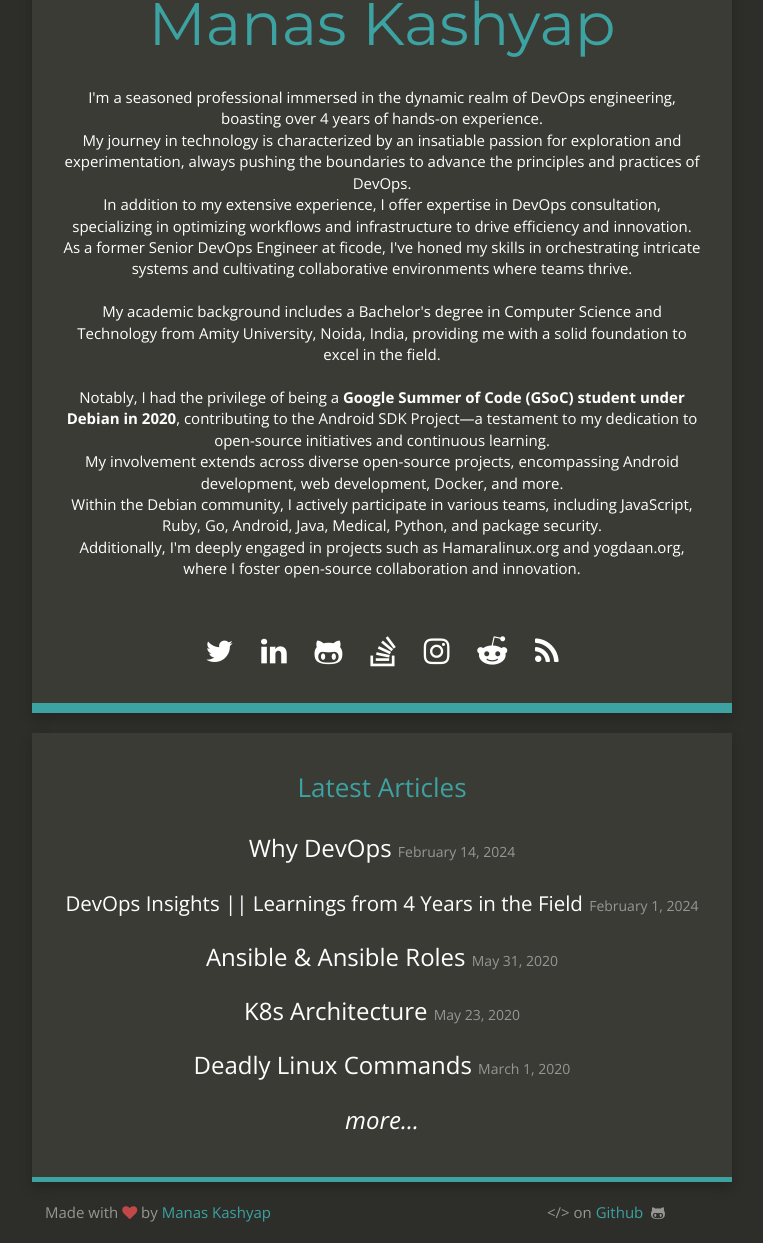
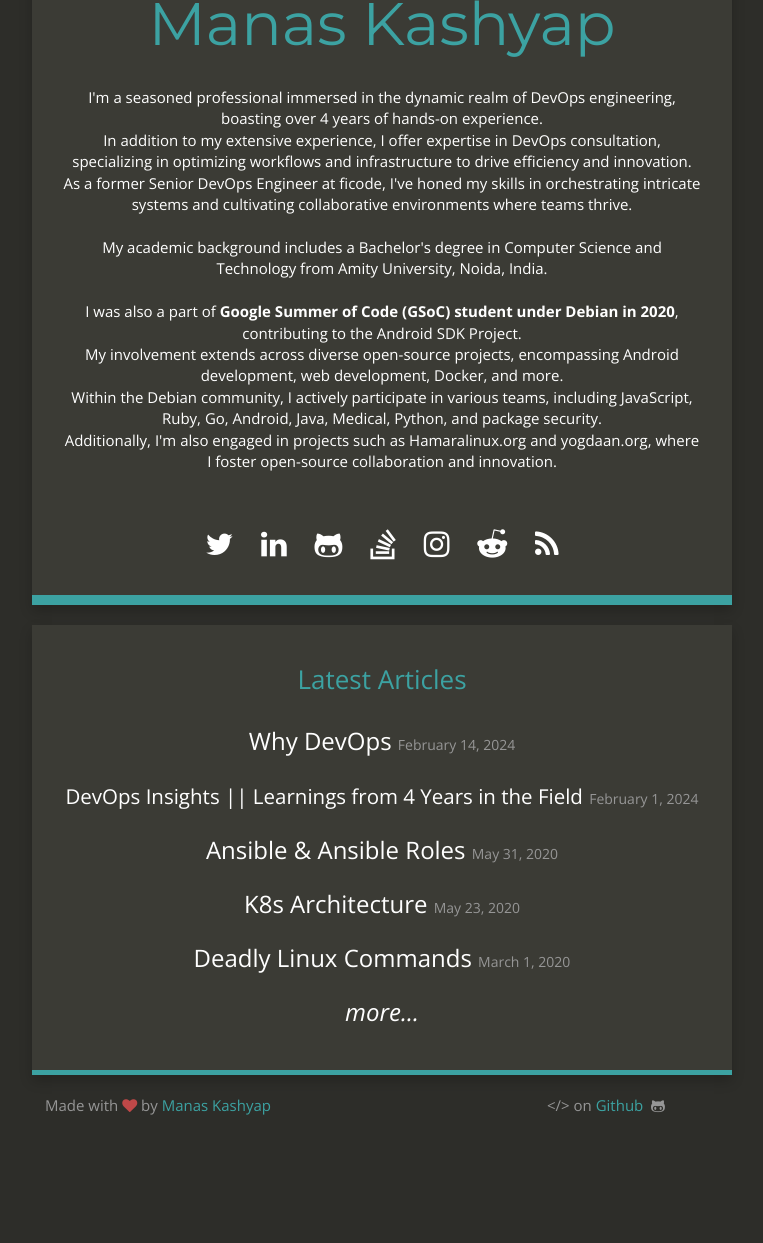
Before and after one commit to Manas-kashyap/Manas-kashyap.github.io, a Jekyll site: the page built from index.html, in a window 1280 px wide, cut to the strip 174-1417 px from the top of the page. Shown: the whole strip, without its empty margins (258-1021 px from the left). Built offline with Jekyll 4.4.1, drawn with Linux system fonts in a browser that asks for light colours; nearby versions of some CDN libraries; after the commit the page ends 1310 px from its top, so only the background shows below that.

Commit message:
new intro added

```diff
--- a/_config.yml
+++ b/_config.yml
@@ -5,16 +5,15 @@ description: "Senior DevOps Engineer"
 baseurl: ""
 url: "https://Manas-kashyap.github.io"
 title_description: "I'm a seasoned professional immersed in the dynamic realm of DevOps engineering, boasting over 4 years of hands-on experience.
-<br /> My journey in technology is characterized by an insatiable passion for exploration and experimentation, always pushing the boundaries to advance the principles and practices of DevOps.
 <br /> In addition to my extensive experience, I offer expertise in DevOps consultation, specializing in optimizing workflows and infrastructure to drive efficiency and innovation.
 <br /> As a former Senior DevOps Engineer at ficode, I've honed my skills in orchestrating intricate systems and cultivating collaborative environments where teams thrive.
 <br />
-<br /> My academic background includes a Bachelor's degree in Computer Science and Technology from Amity University, Noida, India, providing me with a solid foundation to excel in the field.
+<br /> My academic background includes a Bachelor's degree in Computer Science and Technology from Amity University, Noida, India.
 <br />
-<br /> Notably, I had the privilege of being a <strong>Google Summer of Code (GSoC) student under Debian in 2020</strong>, contributing to the Android SDK Project—a testament to my dedication to open-source initiatives and continuous learning.
+<br /> I was also a part of <strong>Google Summer of Code (GSoC) student under Debian in 2020</strong>, contributing to the Android SDK Project.
 <br /> My involvement extends across diverse open-source projects, encompassing Android development, web development, Docker, and more.
 <br /> Within the Debian community, I actively participate in various teams, including JavaScript, Ruby, Go, Android, Java, Medical, Python, and package security.
-<br /> Additionally, I'm deeply engaged in projects such as Hamaralinux.org and yogdaan.org, where I foster open-source collaboration and innovation."
+<br /> Additionally, I'm also engaged in projects such as Hamaralinux.org and yogdaan.org, where I foster open-source collaboration and innovation."
 # title_description: "I am currently a Senior DevOps Engineer at ficode .
 # <br /> I completed my undergrad from Amity University, Noida, India in Bachelor of Computer Science and Technology.
 # <br /> <strong>I am also a GSoC STUDENT under Debian (2020) (Android SDK Project)</strong>
```
